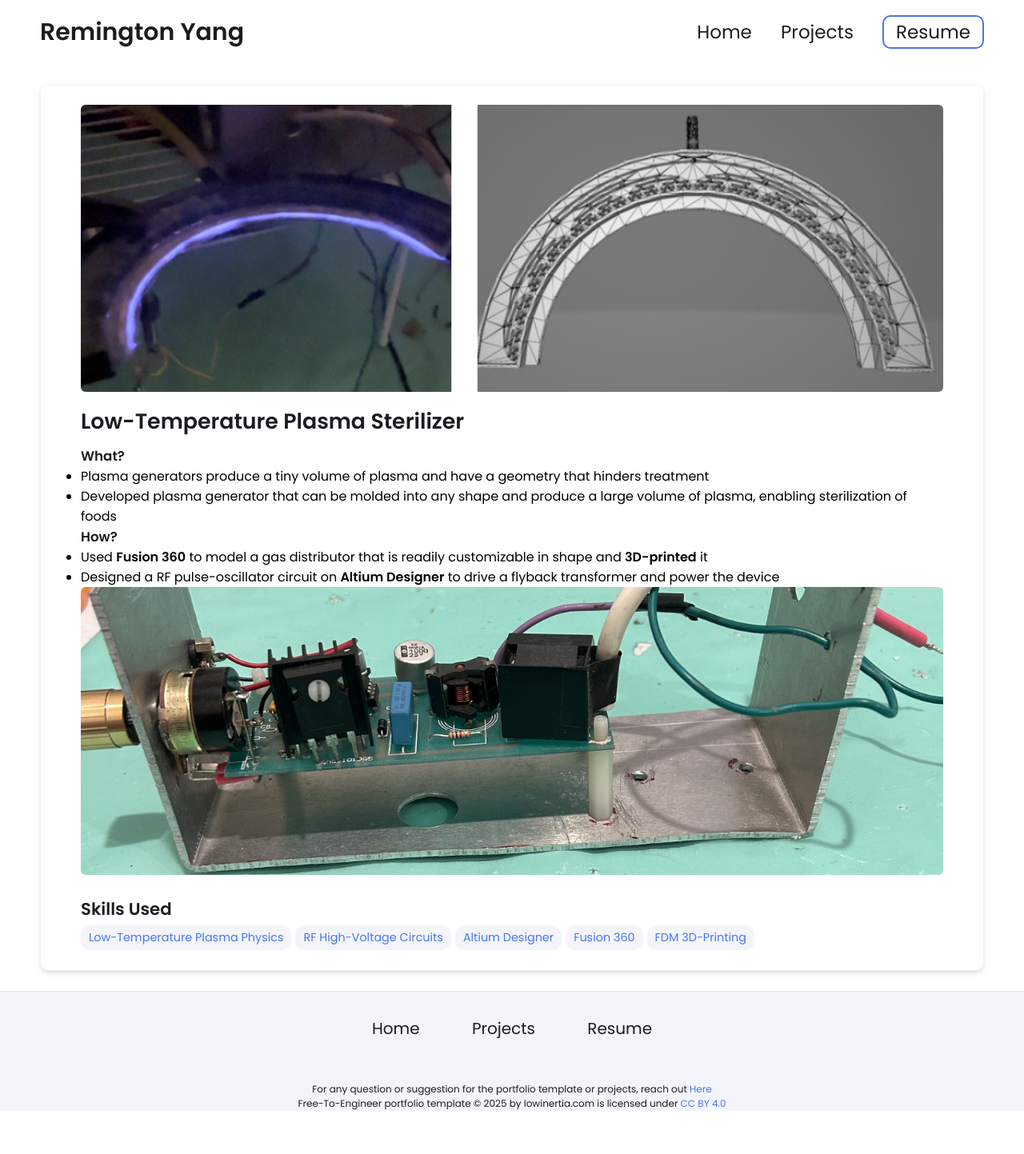
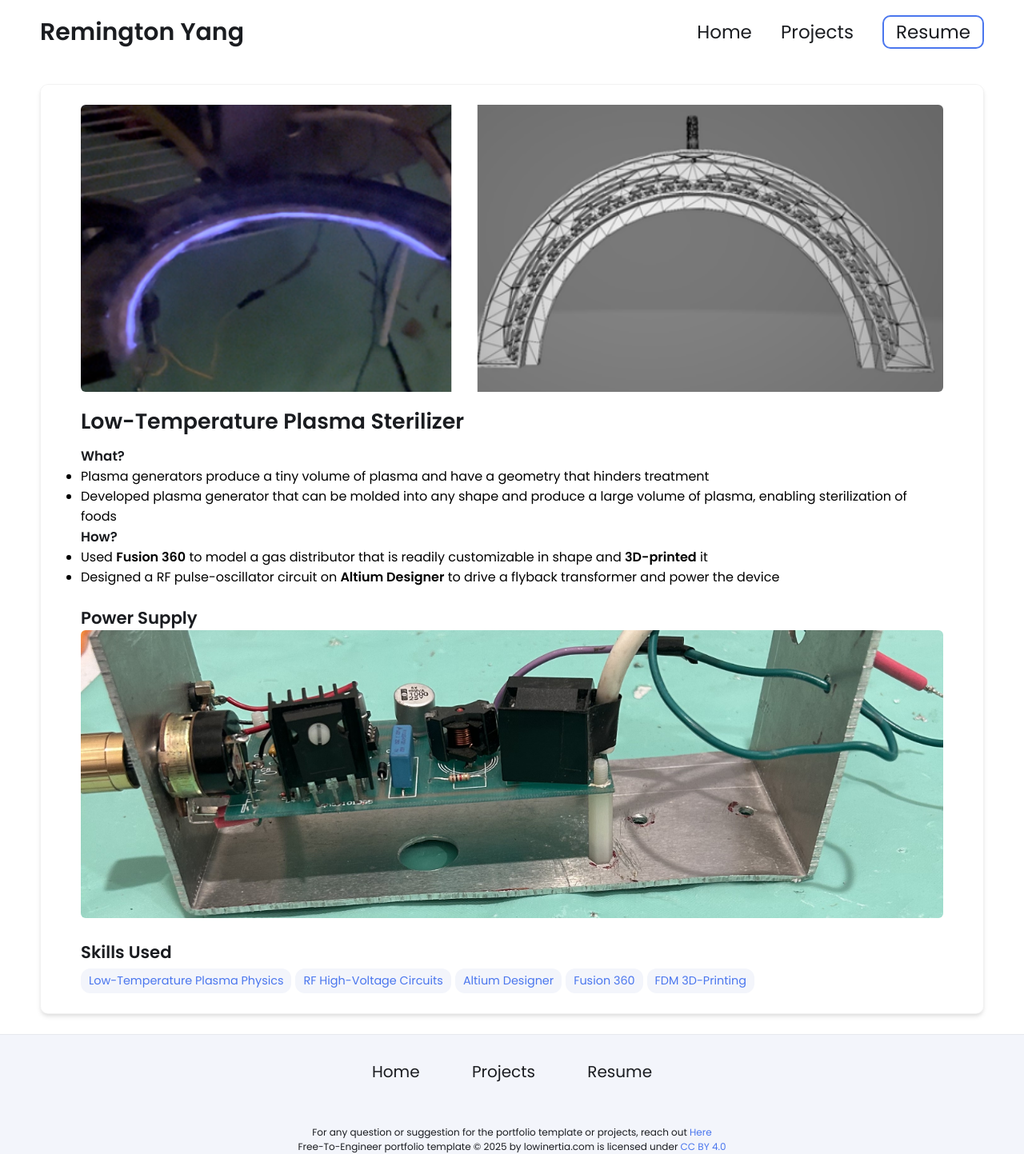
Before and after one commit to MegaPerkyCello/MegaPerkyCello.github.io, a Jekyll site: the page built from _projects/test1/index.md, in a window 1280 px wide. Shown: the whole page at 80% size. Built offline with Jekyll 4.4.1, drawn with Linux system fonts in a browser that asks for light colours; before the commit the page ends 1389 px from its top, so only the background shows below that.

Commit message:
Update index.md

```diff
--- a/_projects/test1/index.md
+++ b/_projects/test1/index.md
@@ -1,7 +1,7 @@
 ---
 layout: post
 title: Low-Temperature Plasma Sterilizer
-description: Developed plasma generator that can be molded into any shape and produce a large volume of plasma, enabling sterilization of foods
+description: Developed plasma generator that can be molded into any shape and produce a large volume of plasma, enabling sterilization of foods.
 skills:
   - Low-Temperature Plasma Physics
   - RF High-Voltage Circuits
@@ -20,4 +20,7 @@ main-image: /Plasma Sterilizer.png
 - Used **Fusion 360** to model a gas distributor that is readily customizable in shape and **3D-printed** it
 - Designed a RF pulse-oscillator circuit on **Altium Designer** to drive a flyback transformer and power the device
 
+<br>
+
+## **Power Supply**
 {% include image-gallery.html images="PlasmaPowerr.jpg" height="400" %}
```
